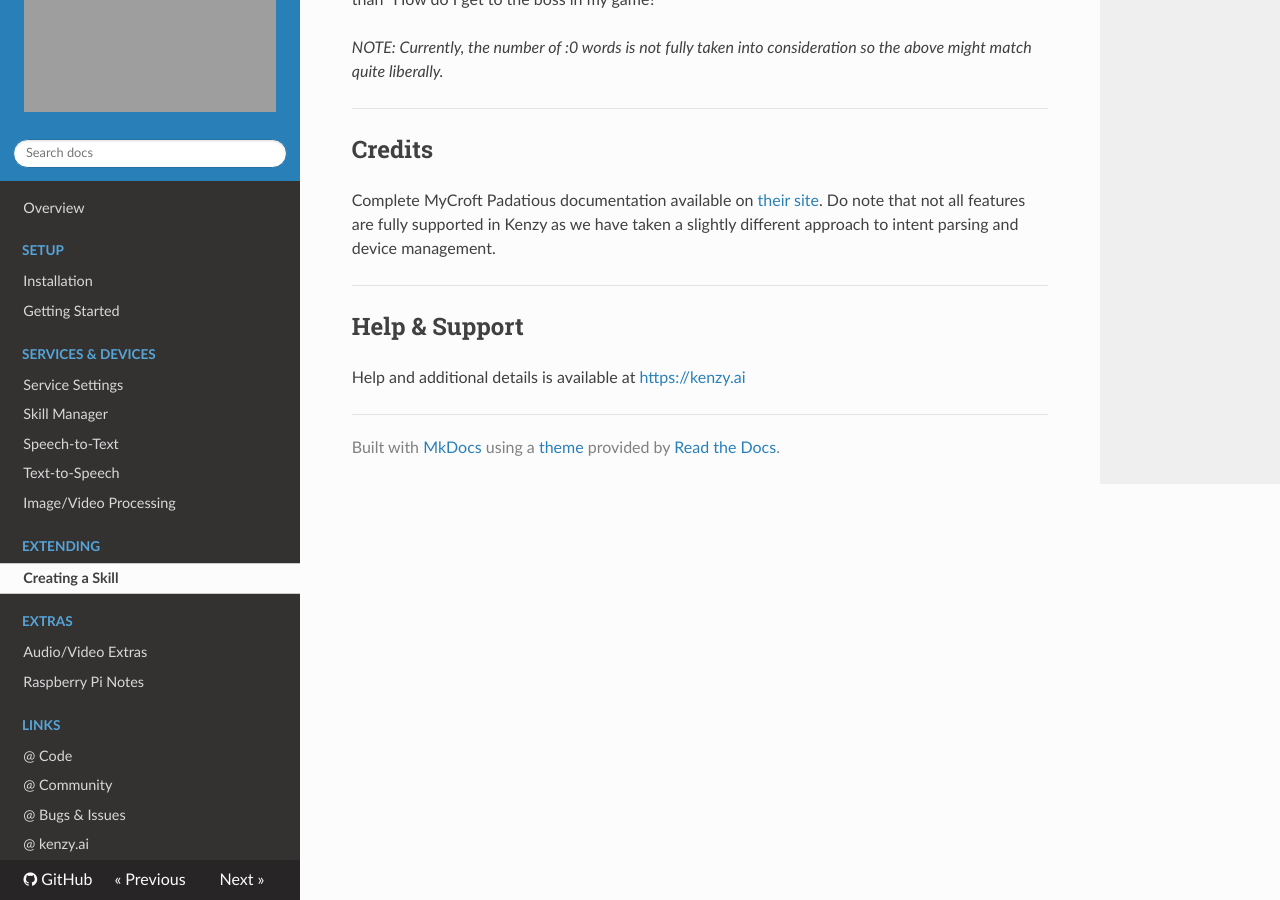
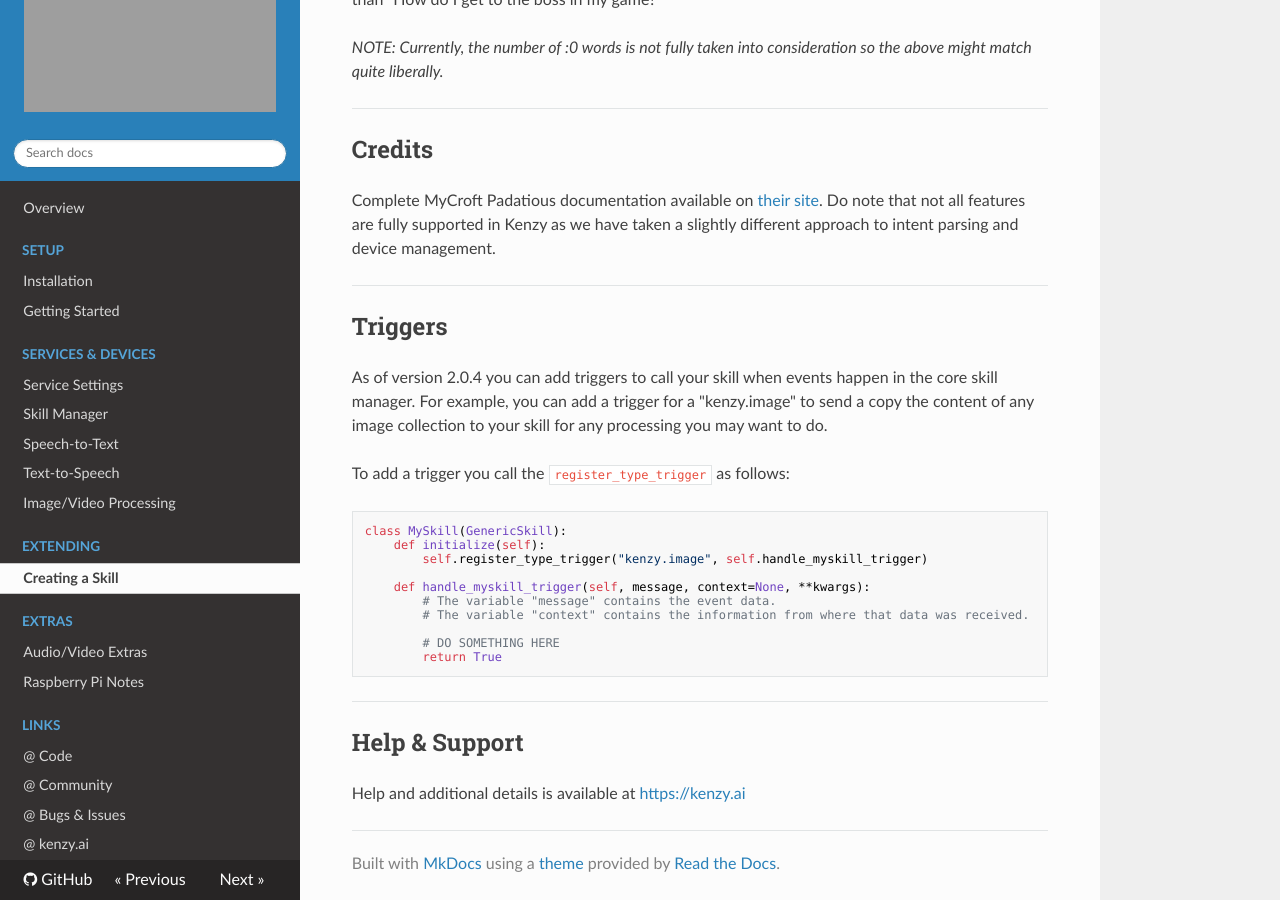
Before and after one commit to lnxusr1/kenzy, an MkDocs documentation site: the page built from docs/kenzy.skill.md, in a window 1280 px wide and 900 px high, scrolled down 4301 px. Built offline with MkDocs 1.6.1, drawn with Linux system fonts in a browser that asks for light colours; nearby versions of some CDN libraries.

Commit message:
Updating docs

````diff
--- a/docs/kenzy.skill.md
+++ b/docs/kenzy.skill.md
@@ -223,5 +223,26 @@
 
 -----
 
+## Triggers
+
+As of version 2.0.4 you can add triggers to call your skill when events happen in the core skill manager.  For example, you can add a trigger for a "kenzy.image" to send a copy the content of any image collection to your skill for any processing you may want to do.
+
+To add a trigger you call the `register_type_trigger` as follows:
+
+```
+class MySkill(GenericSkill):
+    def initialize(self):
+        self.register_type_trigger("kenzy.image", self.handle_myskill_trigger)
+
+    def handle_myskill_trigger(self, message, context=None, **kwargs):
+	    # The variable "message" contains the event data.
+		# The variable "context" contains the information from where that data was received.
+
+		# DO SOMETHING HERE
+		return True
+```
+
+-----
+
 ## Help &amp; Support
 Help and additional details is available at [https://kenzy.ai](https://kenzy.ai)
````
